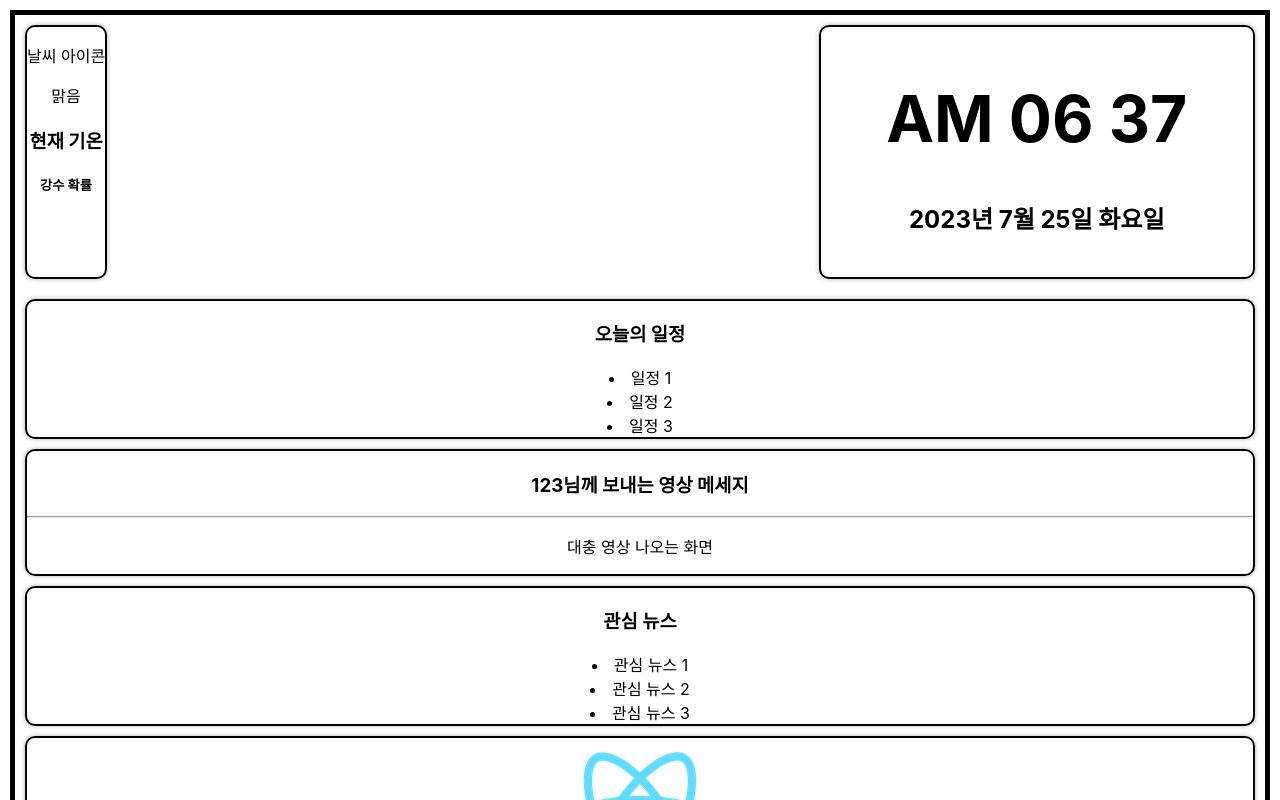
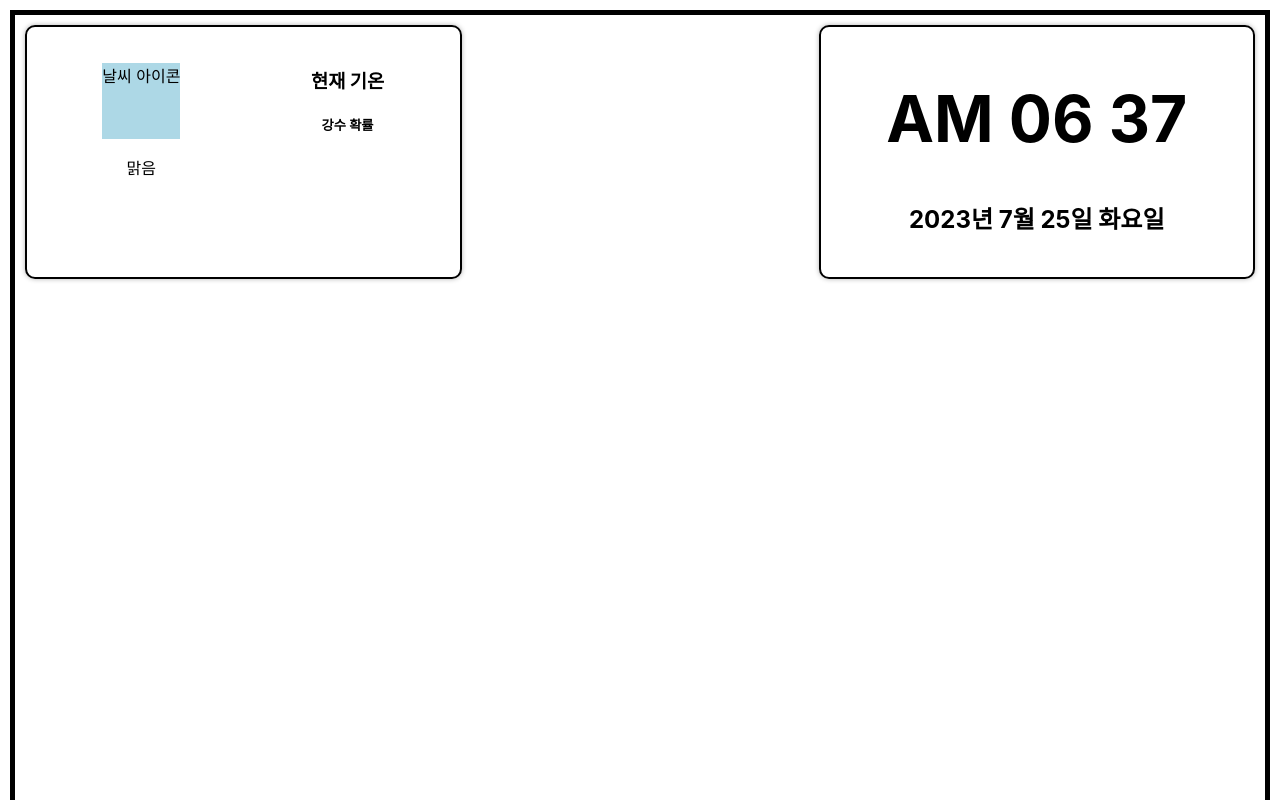
Before and after one commit to kimkyury/MirrorMe-SmartMirror-SpringBoot, a React (Create React App) app in the folder MainPage/: page / in a window 1280 px wide. Shown: the top 800 px of the page. Built offline with nearby package versions, Linux system fonts and the light colour scheme.

Commit message:
style: Edit CSS
Weather 컴포넌트 css 수정

```diff
--- a/MainPage/src/App.css
+++ b/MainPage/src/App.css
@@ -19,6 +19,37 @@
 .container {
   display: flex;
   justify-content: space-between;
+}
+
+/* Mirror Area */
+
+.mirror-area {
+  padding: 30%;
+}
+
+/* Weather */
+
+.weather {
+  width: 33%;
+  padding: 10px;
+}
+
+.weather-container {
+  display: flex;
+  justify-content: space-around;
+}
+
+.weather-left {
+  padding: 10px;
+}
+
+.weather-right {
+  padding: 10px;
+}
+
+.weather-icon {
+  height: 70%;
+  background-color: lightblue;
 }
 
 h1 {
```
